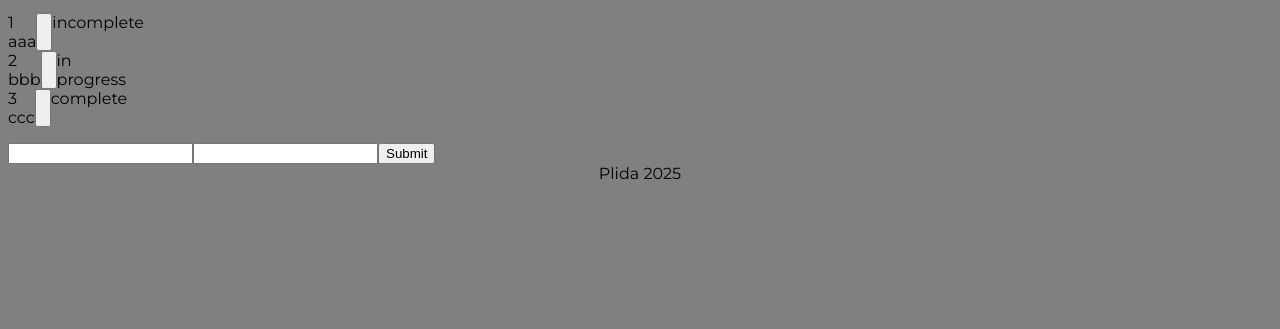
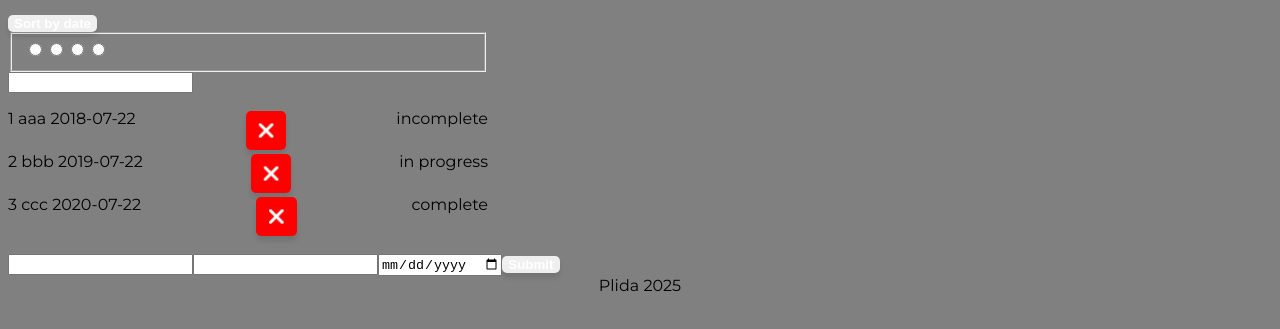
Before and after one commit to plida/itmo_webdev, a plain HTML site: page public/lab2/index.html in a window 1280 px wide. Shown: the part 147-476 px from the top of the page. Drawn offline with nearby package versions, Linux system fonts and the light colour scheme; files that its build step writes are made by us from their sources.

Commit message:
status filter

```diff
--- a/public/lab2/script.js
+++ b/public/lab2/script.js
@@ -46,29 +46,89 @@ PAGE_FOOTER.append(PAGE_FOOTER_TEXT);
 
 // MAIN
 const TASK_LIST = document.createElement('section');
-TASK_LIST.classList.add('task-list')
+TASK_LIST.classList.add('task-list');
+const TASK_LIST_SEARCH = document.createElement('input');
+TASK_LIST_SEARCH.addEventListener('keyup', (event) => {listTasks(event.target.value)})
+TASK_LIST.appendChild(TASK_LIST_SEARCH);
+
+const TASK_LIST_SORT = document.createElement('section');
+TASK_LIST.appendChild(TASK_LIST_SORT);
+const TASK_LIST_SORT_DATE = document.createElement('button');
+TASK_LIST_SORT_DATE.textContent = "Sort by date";
+TASK_LIST_SORT_DATE.addEventListener('click', (event) => {
+  if (sorttype === "date"){
+    sorttype = "dateinv";
+  }
+  else{
+    sorttype = "date";
+  }
+  listTasks();
+})
+TASK_LIST_SORT.appendChild(TASK_LIST_SORT_DATE);
+
+const TASK_LIST_FILTER = document.createElement('section');
+const FILTER_INCOMPLETE = document.createElement('input');
+FILTER_INCOMPLETE.type = 'radio';
+FILTER_INCOMPLETE.name = 'status';
+FILTER_INCOMPLETE.value = 1;
+const FILTER_INPROGRESS = document.createElement('input');
+FILTER_INPROGRESS.type = 'radio';
+FILTER_INPROGRESS.name = 'status';
+FILTER_INPROGRESS.value = 2;
+const FILTER_COMPLETE = document.createElement('input');
+FILTER_COMPLETE.type = 'radio';
+FILTER_COMPLETE.name = 'status';
+FILTER_COMPLETE.value = 3;
+const FILTER_RESET = document.createElement('input');
+FILTER_RESET.type = 'radio';
+FILTER_RESET.name = 'status';
+FILTER_RESET.value = 0;
+FILTER_FORM = document.createElement('form');
+FILTER_FIELDSET = document.createElement('fieldset');
+TASK_LIST_FILTER.appendChild(FILTER_FORM);
+FILTER_FORM.appendChild(FILTER_FIELDSET);
+FILTER_FIELDSET.appendChild(FILTER_INCOMPLETE)
+FILTER_FIELDSET.appendChild(FILTER_INPROGRESS)
+FILTER_FIELDSET.appendChild(FILTER_COMPLETE)
+FILTER_FIELDSET.appendChild(FILTER_RESET)
+TASK_LIST.appendChild(TASK_LIST_FILTER);
+
+TASK_LIST_SEARCH.addEventListener('keyup', (event) => {nameFilter = event.target.value; listTasks()})
+TASK_LIST.appendChild(TASK_LIST_SEARCH);
+
 const TASK_LIST_UL = document.createElement('ul');
 TASK_LIST.append(TASK_LIST_UL);
 PAGE_MAIN.append(TASK_LIST);
 const TASK_FORM = document.createElement('form');
 const TASK_FORM_NAME = document.createElement('input');
 TASK_FORM_NAME.name = 'name';
+TASK_FORM_NAME.required = true;
 const TASK_FORM_DESCRIPTION = document.createElement('input');
 TASK_FORM_DESCRIPTION.name = 'description';
+const TASK_FORM_DATE = document.createElement('input');
+TASK_FORM_DATE.name = 'date';
+TASK_FORM_DATE.type = 'date';
+TASK_FORM_DATE.required = true;
 const TASK_FORM_SUBMIT = document.createElement('input');
 TASK_FORM_SUBMIT.type = 'submit';
 TASK_FORM.appendChild(TASK_FORM_NAME);
 TASK_FORM.appendChild(TASK_FORM_DESCRIPTION);
+TASK_FORM.appendChild(TASK_FORM_DATE);
 TASK_FORM.appendChild(TASK_FORM_SUBMIT);
 PAGE_MAIN.appendChild(TASK_FORM);
 
-const STATUSES = ['incomplete', 'in progress', 'complete'];
+const STATUSES = ['', 'incomplete', 'in progress', 'complete'];
 
 let taskList = [
-  { id: 0, name: '1', description: 'aaa', status: 0 },
-  { id: 1, name: '2', description: 'bbb', status: 1 },
-  { id: 2, name: '3', description: 'ccc', status: 2 },
+  { id: 0, name: '1', description: 'aaa', date: "2018-07-22", status: 1 },
+  { id: 1, name: '2', description: 'bbb', date: "2019-07-22", status: 2 },
+  { id: 2, name: '3', description: 'ccc', date: "2020-07-22", status: 3 },
 ];
+
+sorttype = "status";
+
+nameFilter = "";
+statusFilter = 0;
 
 function compareID( a, b ) {
   if ( a.id < b.id ){
@@ -80,14 +140,64 @@ function compareID( a, b ) {
   return 0;
 }
 
+function compareDate( a, b ) {
+  if ( a.date < b.date ){
+    return 1;
+  }
+  if ( a.date > b.date ){
+    return -1;
+  }
+  return 0;
+}
+
+function compareDateInv( a, b ) {
+  if ( a.date < b.date ){
+    return -1;
+  }
+  if ( a.date > b.date ){
+    return 1;
+  }
+  return 0;
+}
+
+function compareStatus( a, b ) {
+  if ( a.status < b.status ){
+    return 1;
+  }
+  if ( a.status > b.status ){
+    return -1;
+  }
+  return 0;
+}
+
+function compareStatusInv( a, b ) {
+  if ( a.status < b.status ){
+    return -1;
+  }
+  if ( a.status > b.status ){
+    return 1;
+  }
+  return 0;
+}
+
+
 
 function listTasks(){
   let list_UL = TASK_LIST.querySelector('ul');
   let list_UL_clone = list_UL.cloneNode(true)
   list_UL_clone.textContent = '';
-  for (task of taskList){
+
+  let taskListClone = structuredClone(taskList);
+
+  if (sorttype === "date"){
+    taskListClone = taskListClone.sort(compareDate);
+  }
+  else if (sorttype === "dateinv"){
+    taskListClone = taskListClone.sort(compareDateInv);
+  }
+  for (task of taskListClone){
     let taskElem = document.createElement('li');
-    taskElem.textContent = task.name + ' ' + task.description;
+    taskElem.textContent = task.name + ' ' + task.description + ' ' + task.date;
     let taskElemBtn = document.createElement('button');
     taskElemBtn.classList.add('task__remove-btn');
     taskElemBtn.id = 'task_remove-btn' + task.id;
@@ -98,6 +208,25 @@ function listTasks(){
     let taskStatus = document.createElement('span');
     taskStatus.textContent = STATUSES[task.status];
     taskElem.appendChild(taskStatus);
+    txtValue = taskElem.textContent;
+
+    if (statusFilter > 0){
+      statusFilter = parseInt(statusFilter);
+      if (task.status === statusFilter){
+        console.log("!", task.status);
+        taskElem.style.display = "";
+      }
+      else{
+        taskElem.style.display = "none";
+      }
+    }
+
+    nameFilter = nameFilter.toUpperCase();
+    if (txtValue.toUpperCase().indexOf(nameFilter) === -1) {
+      taskElem.style.display = "none";
+    }
+
+
     list_UL_clone.appendChild(taskElem);
   }
   TASK_LIST.appendChild(list_UL_clone);
@@ -113,6 +242,7 @@ function addTask(){
     id: highestID + 1,
     name: data.get('name'),
     description: data.get('description'),
+    date: data.get('date'),
     status: 0
   });
   updateTasks();
@@ -139,6 +269,11 @@ TASK_FORM.addEventListener('submit', (event) => {
   addTask(event);
 });
 
+document.querySelectorAll('input[type="radio"][name="status"]').forEach(radio => {
+    radio.addEventListener('change', (event) => {statusFilter = event.target.value; listTasks()});
+});
+
+
 if (localStorage.getItem('tasklist')){
 	taskList = JSON.parse(localStorage.getItem('tasklist'));
 }
--- a/public/lab2/style.scss
+++ b/public/lab2/style.scss
@@ -59,8 +59,7 @@ footer{
 }
 
 .task-list{
-
-  width: 5rem;
+  width: 30rem;
   ul{
     display: flex;
     flex-direction: column;
@@ -72,8 +71,41 @@ footer{
     display: flex;
     justify-content: space-between;
   }
+
 }
 
+input[type='submit'], button{
+  cursor: pointer;
+  color: $color-white;
+  border-radius: $border-radius-small;
+  font-weight: 600;
+  border: none;
+  box-shadow: 0px 5px 5px rgba(0, 0, 0, 0.1);
+  transition: all $transition-primary;
+
+  &:hover{
+    box-shadow: 0px 5px 5px rgba(0, 0, 0, 0.05);
+	  filter: brightness(75%);
+  }
+
+  &:disabled{
+    cursor: not-allowed;
+    filter: grayscale(50%) brightness(175%);
+  }
+}
+
+.task__remove-btn{
+  background-color: red;
+  display: flex;
+  justify-content: center;
+  padding: 0.75rem;
+  margin: 0.125rem;
+}
+
+.task__remove-btn::before{
+  content: "\274C";
+  filter: brightness(0) invert(1);
+}
 
 .site-name-middle{
   display: none;
```
